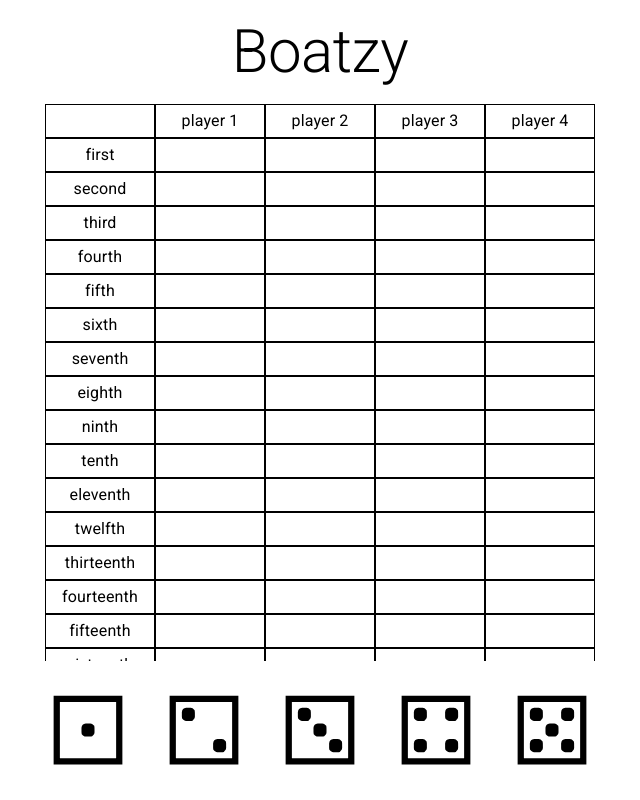
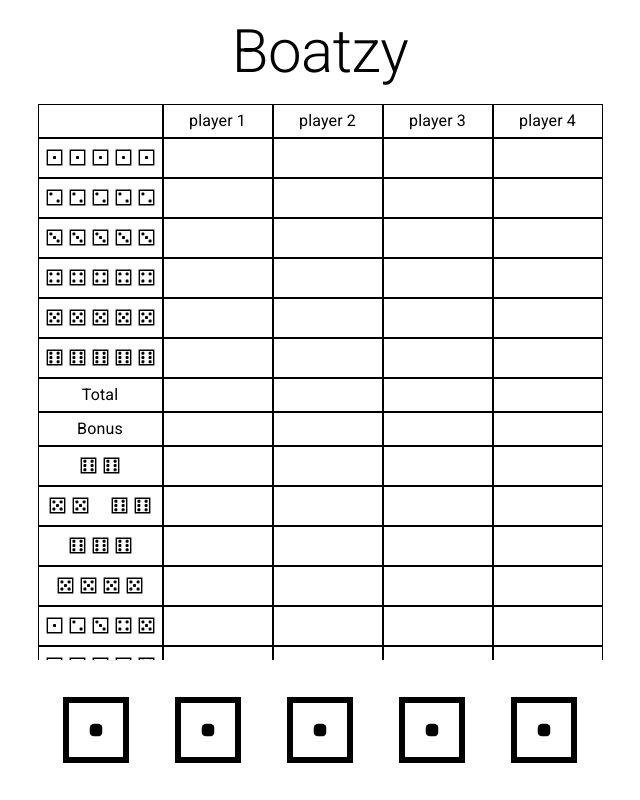
Before and after one commit to tuukkaviitanen/boatzy, a React (Vite) app in the folder client/: page / in a window 1280 px wide. Shown: the whole page, without its empty margins (320-960 px from the left). Built offline with nearby package versions, Linux system fonts and the light colour scheme.

Commit message:
Changed row headers to correct values

```diff
--- a/client/src/components/Board.jsx
+++ b/client/src/components/Board.jsx
@@ -1,5 +1,6 @@
 import { Box } from '@mui/material';
 import Cell from './Cell';
+import TextWithInlineDice from './TextWithInlineDice';
 
 const styles = {
   container: {
@@ -14,25 +15,26 @@ const styles = {
 };
 
 const rows = [
-  'first',
-  'second',
-  'third',
-  'fourth',
-  'fifth',
-  'sixth',
-  'seventh',
-  'eighth',
-  'ninth',
-  'tenth',
-  'eleventh',
-  'twelfth',
-  'thirteenth',
-  'fourteenth',
-  'fifteenth',
-  'sixteenth',
-  'seventeenth',
-  'eighteenth',
+  '11111',
+  '22222',
+  '33333',
+  '44444',
+  '55555',
+  '66666',
+  'Total',
+  'Bonus',
+  '66',
+  '55\t66',
+  '666',
+  '5555',
+  '12345',
+  '23456',
+  '55566',
+  '00000',
+  'Boatzy',
+  'Total',
 ];
+
 const users = ['player 1', 'player 2', 'player 3', 'player 4'];
 
 function Board() {
@@ -46,10 +48,12 @@ function Board() {
               <Cell key={user}>{user}</Cell>
             ))}
           </tr>
-          {rows.map((row) => {
+          {rows.map((row, index) => {
             return (
-              <tr key={row}>
-                <Cell>{row}</Cell>
+              <tr key={index}>
+                <Cell>
+                  <TextWithInlineDice>{row}</TextWithInlineDice>
+                </Cell>
                 {users.map((user) => (
                   <Cell key={user} />
                 ))}
--- a/client/src/components/Dice.jsx
+++ b/client/src/components/Dice.jsx
@@ -1,18 +1,17 @@
-import { Button } from '@mui/material';
+import diceZero from '../assets/dice-zero.svg';
 import diceOne from '../assets/dice-one.svg';
 import diceTwo from '../assets/dice-two.svg';
 import diceThree from '../assets/dice-three.svg';
 import diceFour from '../assets/dice-four.svg';
 import diceFive from '../assets/dice-five.svg';
 import diceSix from '../assets/dice-six.svg';
+import Image from './Image';
 
 const styles = {
   image: {
-    height: 100,
-    width: 100,
     pointerEvents: 'none',
+    width: '100%',
   },
-  container: {},
 };
 
 const selectIcon = (number) => {
@@ -30,18 +29,14 @@ const selectIcon = (number) => {
     case 6:
       return diceSix;
     default:
-      return null;
+      return diceZero;
   }
 };
 
-const Dice = ({ number }) => {
+const Dice = ({ number, sx }) => {
   const image = selectIcon(number);
 
-  return (
-    <Button sx={styles.container}>
-      <img style={styles.image} src={image} />
-    </Button>
-  );
+  return <Image src={image} sx={{ ...styles.image, ...sx }} />;
 };
 
 export default Dice;
--- /dev/null
+++ b/client/src/components/DiceButton.jsx
@@ -0,0 +1,16 @@
+import { Button } from '@mui/material';
+import Dice from './Dice';
+
+const styles = {
+  button: {},
+};
+
+const DiceButton = () => {
+  return (
+    <Button sx={styles.button}>
+      <Dice number={1} />
+    </Button>
+  );
+};
+
+export default DiceButton;
--- a/client/src/components/Dices.jsx
+++ b/client/src/components/Dices.jsx
@@ -1,23 +1,23 @@
 import { Box } from '@mui/material';
-import Dice from './Dice';
+import DiceButton from './DiceButton';
 
 const styles = {
   container: {
     display: 'flex',
-    flex: 1,
     justifyContent: 'center',
     alignItems: 'center',
+    p: { xs: 0, md: 2 },
   },
 };
 
 const Dices = () => {
   return (
     <Box sx={styles.container}>
-      <Dice number={1} />
-      <Dice number={2} />
-      <Dice number={3} />
-      <Dice number={4} />
-      <Dice number={5} />
+      <DiceButton />
+      <DiceButton />
+      <DiceButton />
+      <DiceButton />
+      <DiceButton />
     </Box>
   );
 };
--- /dev/null
+++ b/client/src/components/Image.jsx
@@ -0,0 +1,7 @@
+import { Box } from '@mui/material';
+
+const Image = ({ sx, src }) => {
+  return <Box component="img" sx={sx} src={src} />;
+};
+
+export default Image;
--- /dev/null
+++ b/client/src/components/InlineDice.jsx
@@ -0,0 +1,15 @@
+import Dice from './Dice';
+
+const styles = {
+  dice: {
+    width: 23,
+    bottom: -3,
+    position: 'relative',
+  },
+};
+
+const InlineDice = ({ number }) => {
+  return <Dice sx={styles.dice} number={number} />;
+};
+
+export default InlineDice;
--- /dev/null
+++ b/client/src/components/TextWithInlineDice.jsx
@@ -0,0 +1,21 @@
+import { Fragment } from 'react';
+import InlineDice from './InlineDice';
+
+const TextWithInlineDice = ({ children }) => {
+  const replacedText = Array.from(children).map((char, index) => {
+    if (/\d/.test(char)) {
+      const number = parseInt(char);
+      return <InlineDice key={index} number={number} />;
+    }
+
+    if (/\t/.test(char)) {
+      return <Fragment key={index}>&emsp;</Fragment>;
+    }
+
+    return <Fragment key={index}>{char}</Fragment>;
+  });
+
+  return <span>{replacedText}</span>;
+};
+
+export default TextWithInlineDice;
```
Also changed, not shown: client/src/assets/dice-zero.svg (added).
